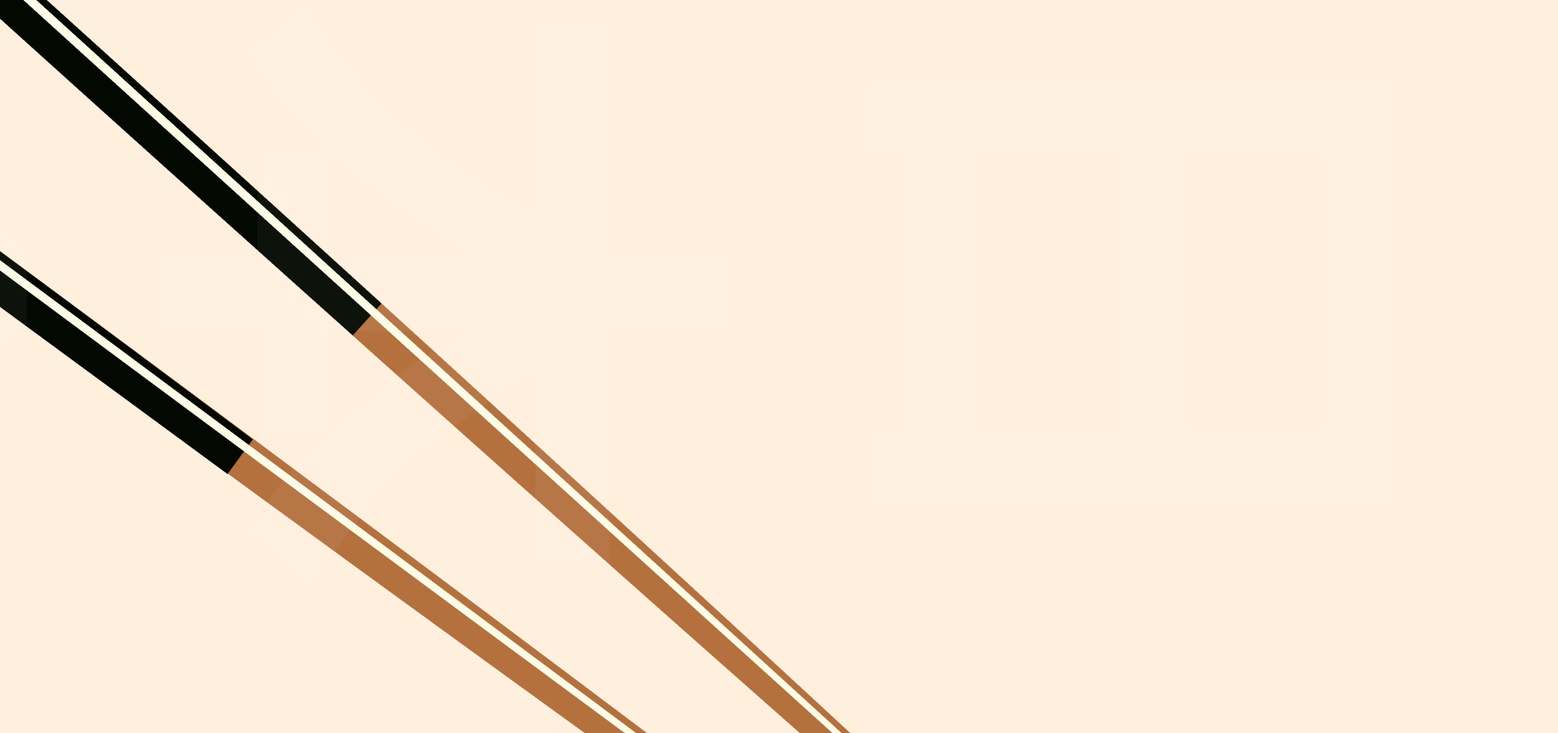
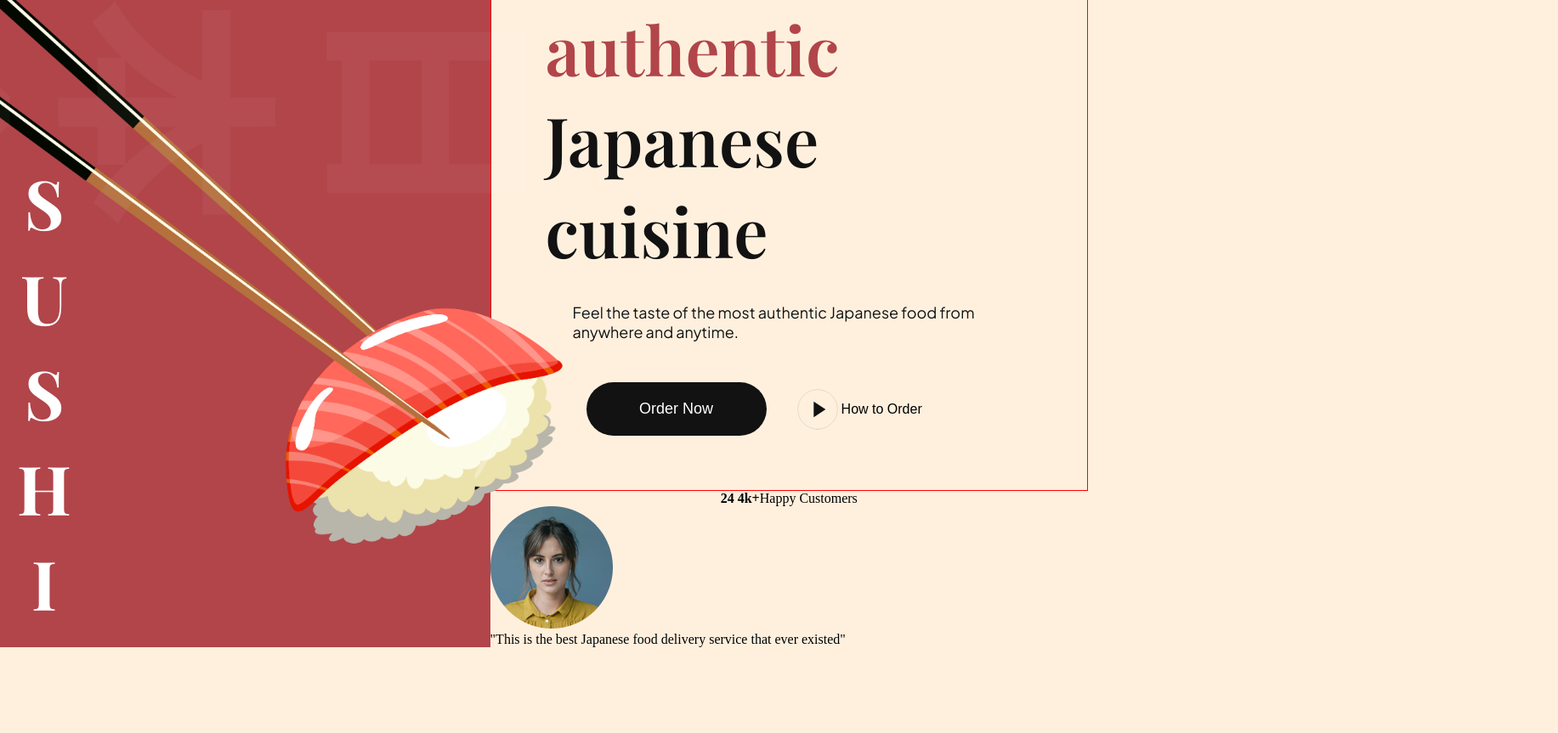
Before and after one commit to benjaminhpham/sushi-app, a website built with Vite: page index.html in a window 1280 px wide. Shown: the part 241-1104 px from the top of the page at 85% size, 1833 px wide, since content can reach past the window. After the commit the page ends 1003 px from the top, so only its background shows below. Built offline with nearby package versions, Linux system fonts and the light colour scheme.

```diff
--- a/css/sections/header.css
+++ b/css/sections/header.css
@@ -52,11 +52,6 @@
   cursor: pointer;
 }
 
-a {
-  color: inherit;
-  text-decoration: none;
-}
-
 .header__menu li img {
   width: 24px;
   height: 24px;
--- /dev/null
+++ b/css/sections/hero.css
@@ -0,0 +1,115 @@
+.hero {
+  display: flex;
+  min-height: calc(100vh - 74px);
+  overflow: hidden;
+}
+
+.hero-image {
+  flex: 1;
+  display: flex;
+  flex-direction: column;
+  position: relative;
+  z-index: 5;
+}
+
+.hero-image img {
+  width: 120%;
+  height: 100%;
+  object-fit: contain;
+}
+
+.hero-image__overlay {
+  position: absolute;
+  inset: 0;
+  width: 100%;
+
+  background-color: var(--primary-color);
+  z-index: -1;
+}
+
+.hero-image h2 {
+  position: absolute;
+  bottom: 0;
+  padding: 20px;
+
+  font-family: var(--playfair-display);
+  font-weight: 700;
+  font-size: 5rem;
+  text-align: center;
+  line-height: 7rem;
+  color: var(--color-white);
+}
+
+.hero-content {
+  flex: 1.22;
+
+  display: flex;
+  justify-content: space-between;
+  flex-direction: column;
+}
+
+.hero-content-info {
+  flex: 1;
+  border: 1px solid red;
+  padding: 4rem;
+
+  display: flex;
+  flex-direction: column;
+  justify-content: center;
+}
+
+.hero-content-info h1 {
+  font-size: 5rem;
+  font-weight: 600;
+  font-family: var(--playfair-display);
+  color: var(--secondary-color);
+}
+
+.hero-content-info h1 span {
+  color: var(--primary-color);
+}
+
+.hero-content-info p {
+  margin: 2rem 0 0 2rem;
+
+  font-family: var(--plus-jakarta-sans);
+  color: var(--secondary-color);
+  font-size: 18px;
+  font-weight: 400;
+}
+
+.hero-content__buttons {
+  margin: 3rem 0 0 3rem;
+
+  display: flex;
+  flex-wrap: wrap;
+  gap: 2rem;
+}
+
+.hero-content__order-button {
+  cursor: pointer;
+
+  padding: 20px;
+  border: none;
+  border-radius: 2rem;
+  min-width: 212px;
+  outline: none;
+  background-color: var(--secondary-color);
+  color: var(--color-white);
+  font-weight: 500;
+  font-size: 18px;
+  line-height: 23px;
+}
+
+.hero-content__play-button {
+  border: none;
+  outline: none;
+
+  background-color: transparent;
+  display: flex;
+  align-items: center;
+
+  font-size: 16px;
+  line-height: 19px;
+  color: var(--black);
+}
--- a/css/style.css
+++ b/css/style.css
@@ -2,6 +2,7 @@
 @import url("https://fonts.googleapis.com/css2?family=Plus+Jakarta+Sans:wght@200;300;400;500;600;700;800&display=swap");
 
 @import url("./sections/header.css");
+@import url("./sections/hero.css");
 
 :root {
   --playfair-display: "Playfair Display", serif;
@@ -9,6 +10,8 @@
 
   --primary-color: #b1454a;
   --secondary-color: #121212;
+
+  --black-200: #020202;
 
   --color-white: #fff;
   --color-creamson: #fff0de;
@@ -28,3 +31,20 @@
   margin: 0 auto;
   background-color: var(--color-creamson);
 }
+
+a {
+  color: inherit;
+  text-decoration: none;
+}
+
+button {
+  cursor: pointer;
+  border: none;
+  outline: none;
+}
+
+.flex-center {
+  display: flex;
+  justify-content: center;
+  align-items: center;
+}
--- a/index.html
+++ b/index.html
@@ -40,6 +40,39 @@
     <section class="hero">
       <div class="hero-image">
         <img src="assets/sushi-1.png" alt="sushi" />
+        <h2>S <br />U <br />S <br />H <br />I</h2>
+        <div class="hero-image__overlay"></div>
+      </div>
+
+      <div class="hero-content">
+        <div class="hero-content-info">
+          <h1>Feel the taste of <span>authentic</span> Japanese cuisine</h1>
+          <p>
+            Feel the taste of the most <span>authentic</span> Japanese food from
+            anywhere and anytime.
+          </p>
+
+          <div class="hero-content__buttons">
+            <button class="hero-content__order-button">Order Now</button>
+            <button class="hero-content__play-button">
+              <img src="assets/play-circle.svg" alt="play" /> How to Order
+            </button>
+          </div>
+        </div>
+
+        <div class="hero-content__testimonial">
+          <div class="hero-content__customer flex-center">
+            <h4>24 <span>4k+</span></h4>
+            <p>Happy Customers</p>
+          </div>
+          <div class="hero-content__review">
+            <img src="assets/user.png" alt="user" />
+            <p>
+              "This is the best Japanese food delivery service that ever
+              existed"
+            </p>
+          </div>
+        </div>
       </div>
     </section>
 
```
Also changed, not shown: css/sections/about.css (added), css/sections/footer.css (added), css/sections/popular.css (added), css/sections/subscribe.css (added), css/sections/trending.css (added).
